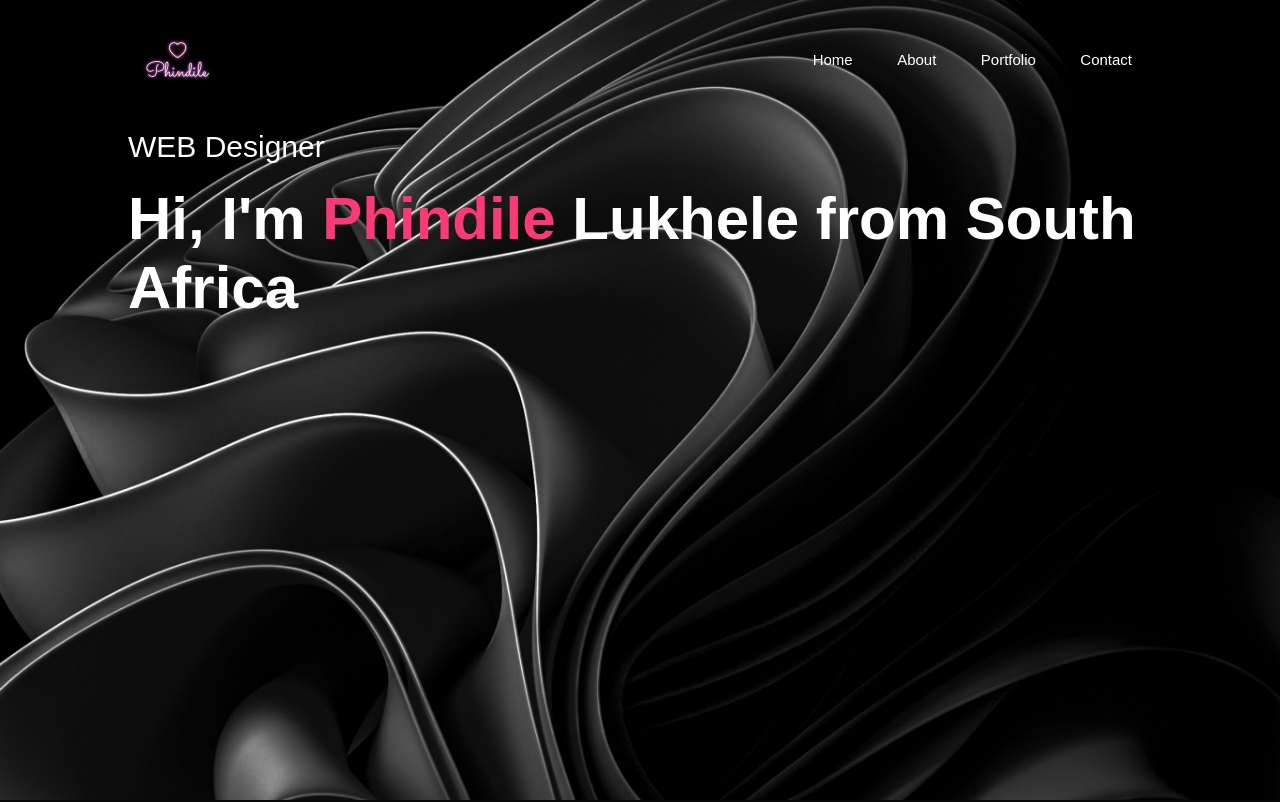
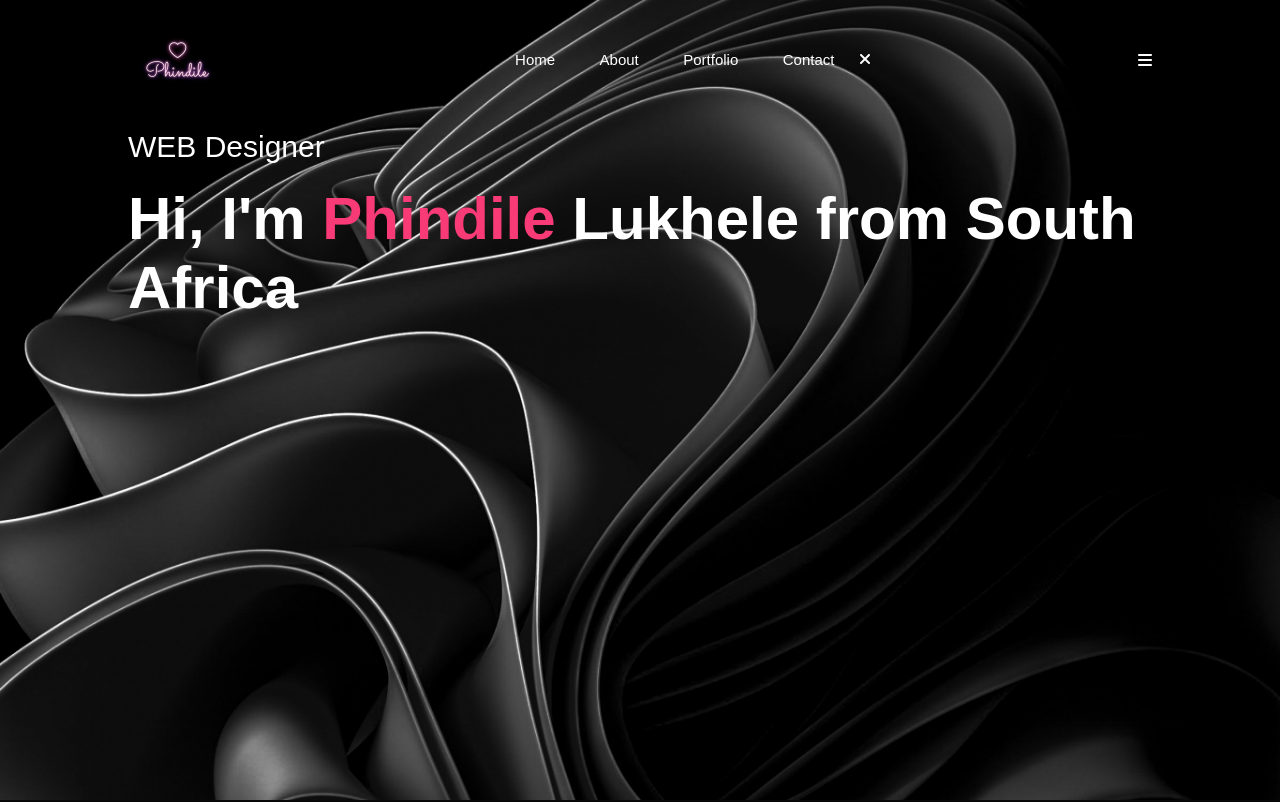
Before and after one commit to LukheleP/DDNA-EXAM-PROJECT, a plain HTML site: page index.html in a window 1280 px wide. Shown: the top 802 px of the page. Drawn offline with Linux system fonts and the light colour scheme.

Commit message:
Update index.html

```diff
--- a/index.html
+++ b/index.html
@@ -18,7 +18,9 @@
                         <li><a href="#">About</a></li>
                         <li><a href="#">Portfolio</a></li>
                         <li><a href="#">Contact</a></li>
+                        <i class="fa-solid fa-xmark"></i>
                     </ul>
+                    <i class="fa-solid fa-bars"></i>
                 </nav>
                 <div class="header-text">
                     <p>WEB Designer</p>
```
